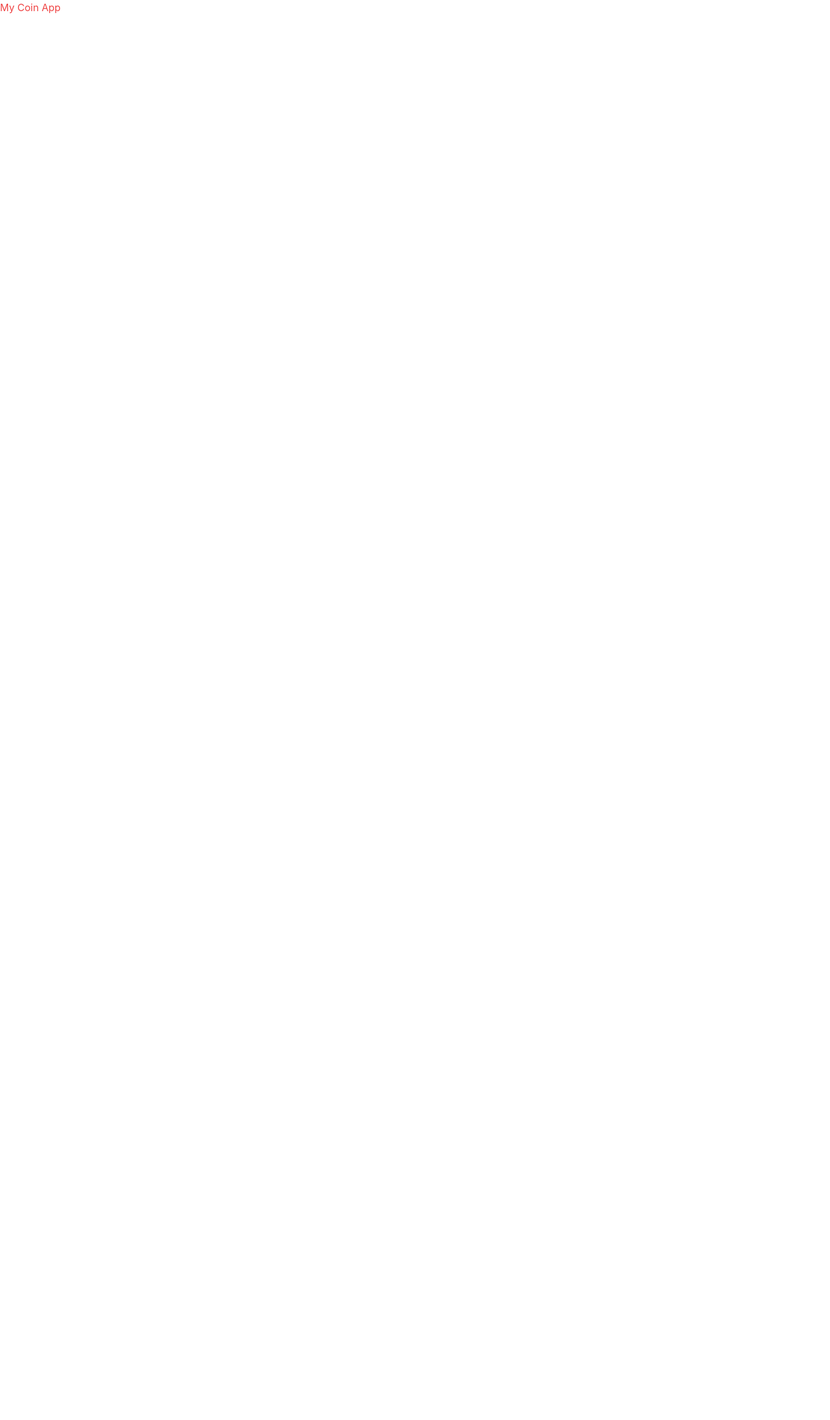
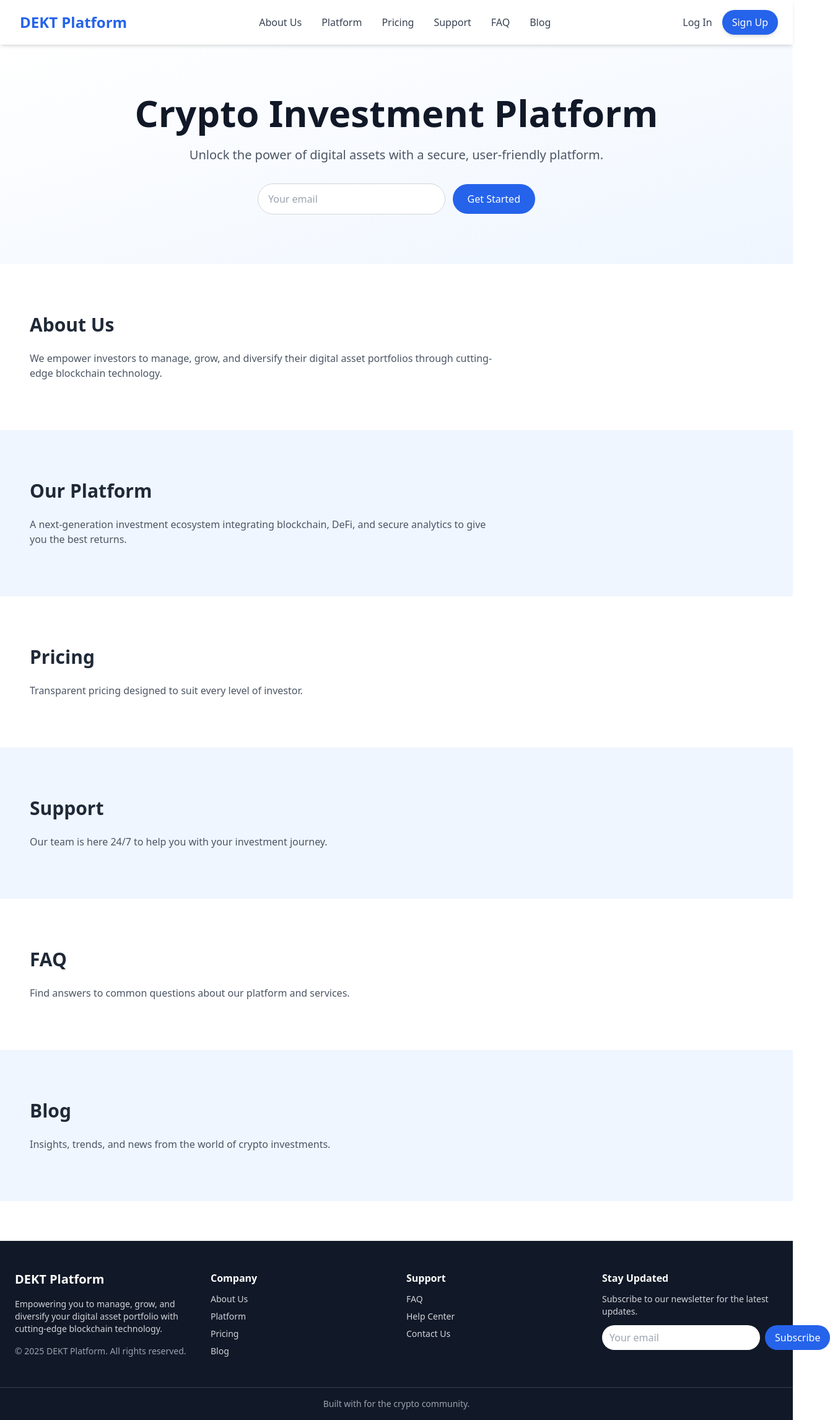
Before and after one commit to lewys-miugo/my-coin-app, a React (Create React App) app: page / in a window 1280 px wide. Shown: the whole page at 62% size, 1340 px wide, since content can reach past the window. Before the commit the page ends 800 px from the top, so only its background shows below. Built offline with nearby package versions, Linux system fonts and the light colour scheme.

Commit message:
updated navbar and related files

```diff
--- a/package.json
+++ b/package.json
@@ -7,6 +7,7 @@
     "@testing-library/jest-dom": "^6.6.3",
     "@testing-library/react": "^16.3.0",
     "@testing-library/user-event": "^13.5.0",
+    "lucide-react": "^0.525.0",
     "react": "^19.1.0",
     "react-dom": "^19.1.0",
     "react-scripts": "5.0.1",
--- a/src/App.js
+++ b/src/App.js
@@ -1,10 +1,91 @@
+import React from "react";
+import Navbar from "./components/Navbar";
+import Footer from "./components/Footer";
 
-function App() {
+// Optional: You can create separate pages or sections for each
+// but here we'll just use sections with IDs to match navbar links.
+
+export default function App() {
   return (
-    <div className="App">
-      <h1 className='text-red-500'>My Coin App</h1>
+    <div className="font-sans text-gray-800">
+      {/* Top Navigation */}
+      <Navbar />
+
+      {/* Hero Section */}
+      <section
+        id="home"
+        className="bg-gradient-to-br from-white to-blue-50 py-20 px-6 md:px-12 text-center"
+      >
+        <h1 className="text-4xl md:text-6xl font-extrabold mb-6 text-gray-900">
+          Crypto Investment Platform
+        </h1>
+        <p className="text-lg md:text-xl max-w-2xl mx-auto mb-8 text-gray-600">
+          Unlock the power of digital assets with a secure, user-friendly platform.
+        </p>
+        <form className="max-w-md mx-auto flex flex-col sm:flex-row items-center gap-3">
+          <input
+            type="email"
+            placeholder="Your email"
+            className="flex-1 px-4 py-3 rounded-full border border-gray-300 focus:outline-none"
+          />
+          <button className="px-6 py-3 bg-blue-600 hover:bg-blue-700 text-white rounded-full font-medium transition-all">
+            Get Started
+          </button>
+        </form>
+      </section>
+
+      {/* About Us */}
+      <section id="about" className="py-20 px-6 md:px-12 bg-white">
+        <h2 className="text-3xl font-bold mb-6">About Us</h2>
+        <p className="max-w-3xl text-gray-600">
+          We empower investors to manage, grow, and diversify their digital asset
+          portfolios through cutting-edge blockchain technology.
+        </p>
+      </section>
+
+      {/* Platform */}
+      <section id="platform" className="py-20 px-6 md:px-12 bg-blue-50">
+        <h2 className="text-3xl font-bold mb-6">Our Platform</h2>
+        <p className="max-w-3xl text-gray-600">
+          A next-generation investment ecosystem integrating blockchain, DeFi,
+          and secure analytics to give you the best returns.
+        </p>
+      </section>
+
+      {/* Pricing */}
+      <section id="pricing" className="py-20 px-6 md:px-12 bg-white">
+        <h2 className="text-3xl font-bold mb-6">Pricing</h2>
+        <p className="max-w-3xl text-gray-600">
+          Transparent pricing designed to suit every level of investor.
+        </p>
+      </section>
+
+      {/* Support */}
+      <section id="support" className="py-20 px-6 md:px-12 bg-blue-50">
+        <h2 className="text-3xl font-bold mb-6">Support</h2>
+        <p className="max-w-3xl text-gray-600">
+          Our team is here 24/7 to help you with your investment journey.
+        </p>
+      </section>
+
+      {/* FAQ */}
+      <section id="faq" className="py-20 px-6 md:px-12 bg-white">
+        <h2 className="text-3xl font-bold mb-6">FAQ</h2>
+        <p className="max-w-3xl text-gray-600">
+          Find answers to common questions about our platform and services.
+        </p>
+      </section>
+
+      {/* Blog */}
+      <section id="blog" className="py-20 px-6 md:px-12 bg-blue-50">
+        <h2 className="text-3xl font-bold mb-6">Blog</h2>
+        <p className="max-w-3xl text-gray-600">
+          Insights, trends, and news from the world of crypto investments.
+        </p>
+      </section>
+
+      {/* Footer */}
+      <Footer />
     </div>
   );
 }
-
-export default App;
--- /dev/null
+++ b/src/components/Footer.jsx
@@ -0,0 +1,63 @@
+// components/Footer.jsx
+export default function Footer() {
+  return (
+    <footer className="bg-gray-900 text-gray-300 mt-16">
+      <div className="max-w-7xl mx-auto px-6 py-12 grid md:grid-cols-4 gap-8">
+        {/* Brand */}
+        <div>
+          <h2 className="text-xl font-bold text-white mb-4">DEKT Platform</h2>
+          <p className="text-sm mb-4">
+            Empowering you to manage, grow, and diversify your digital asset portfolio
+            with cutting‑edge blockchain technology.
+          </p>
+          <p className="text-sm text-gray-400">© 2025 DEKT Platform. All rights reserved.</p>
+        </div>
+
+        {/* Links */}
+        <div>
+          <h3 className="text-white font-semibold mb-3">Company</h3>
+          <ul className="space-y-2 text-sm">
+            <li><a href="#about" className="hover:text-blue-400">About Us</a></li>
+            <li><a href="#platform" className="hover:text-blue-400">Platform</a></li>
+            <li><a href="#pricing" className="hover:text-blue-400">Pricing</a></li>
+            <li><a href="#blog" className="hover:text-blue-400">Blog</a></li>
+          </ul>
+        </div>
+
+        {/* Support */}
+        <div>
+          <h3 className="text-white font-semibold mb-3">Support</h3>
+          <ul className="space-y-2 text-sm">
+            <li><a href="#faq" className="hover:text-blue-400">FAQ</a></li>
+            <li><a href="#support" className="hover:text-blue-400">Help Center</a></li>
+            <li><a href="#contact" className="hover:text-blue-400">Contact Us</a></li>
+          </ul>
+        </div>
+
+        {/* Newsletter */}
+        <div>
+          <h3 className="text-white font-semibold mb-3">Stay Updated</h3>
+          <p className="text-sm mb-3">Subscribe to our newsletter for the latest updates.</p>
+          <form className="flex flex-col sm:flex-row gap-2">
+            <input
+              type="email"
+              placeholder="Your email"
+              className="flex-1 px-3 py-2 rounded-full text-gray-900"
+            />
+            <button
+              type="submit"
+              className="bg-blue-600 hover:bg-blue-700 px-4 py-2 rounded-full text-white"
+            >
+              Subscribe
+            </button>
+          </form>
+        </div>
+      </div>
+
+      {/* Bottom strip */}
+      <div className="border-t border-gray-700 py-4 text-center text-sm text-gray-400">
+        Built with for the crypto community.
+      </div>
+    </footer>
+  );
+}
--- /dev/null
+++ b/src/components/Navbar.jsx
@@ -0,0 +1,69 @@
+// components/Navbar.jsx
+import { useState } from "react";
+import { Menu, X } from "lucide-react";
+
+export default function Navbar() {
+  const [open, setOpen] = useState(false);
+
+  return (
+    <nav className="w-full bg-white shadow-md sticky top-0 z-50">
+      <div className="max-w-7xl mx-auto flex items-center justify-between px-6 py-4">
+        {/* Logo */}
+        <a href="/" className="text-2xl font-extrabold text-blue-600 flex items-center space-x-2">
+          <span></span>
+          <span>DEKT Platform</span>
+        </a>
+
+        {/* Links - Desktop */}
+        <ul className="hidden md:flex items-center space-x-8 font-medium text-gray-700">
+          <li><a href="#about" className="hover:text-blue-600">About Us</a></li>
+          <li><a href="#platform" className="hover:text-blue-600">Platform</a></li>
+          <li><a href="#pricing" className="hover:text-blue-600">Pricing</a></li>
+          <li><a href="#support" className="hover:text-blue-600">Support</a></li>
+          <li><a href="#faq" className="hover:text-blue-600">FAQ</a></li>
+          <li><a href="#blog" className="hover:text-blue-600">Blog</a></li>
+        </ul>
+
+        {/* Auth Buttons */}
+        <div className="hidden md:flex items-center space-x-4">
+          <a href="/login" className="text-gray-700 hover:text-blue-600">Log In</a>
+          <a
+            href="/signup"
+            className="bg-blue-600 hover:bg-blue-700 text-white px-4 py-2 rounded-full shadow-md transition-all"
+          >
+            Sign Up
+          </a>
+        </div>
+
+        {/* Mobile menu button */}
+        <button
+          onClick={() => setOpen(!open)}
+          className="md:hidden p-2 text-gray-700"
+        >
+          {open ? <X size={28} /> : <Menu size={28} />}
+        </button>
+      </div>
+
+      {/* Mobile menu dropdown */}
+      {open && (
+        <div className="md:hidden bg-white shadow-inner px-6 py-4 space-y-4 font-medium text-gray-700">
+          <a href="#about" className="block">About Us</a>
+          <a href="#platform" className="block">Platform</a>
+          <a href="#pricing" className="block">Pricing</a>
+          <a href="#support" className="block">Support</a>
+          <a href="#faq" className="block">FAQ</a>
+          <a href="#blog" className="block">Blog</a>
+          <div className="border-t pt-4 space-y-2">
+            <a href="/login" className="block">Log In</a>
+            <a
+              href="/signup"
+              className="block bg-blue-600 hover:bg-blue-700 text-white text-center px-4 py-2 rounded-full"
+            >
+              Sign Up
+            </a>
+          </div>
+        </div>
+      )}
+    </nav>
+  );
+}
```
Also changed, not shown: 1 other file (tests, documents, lock files or other folders).
